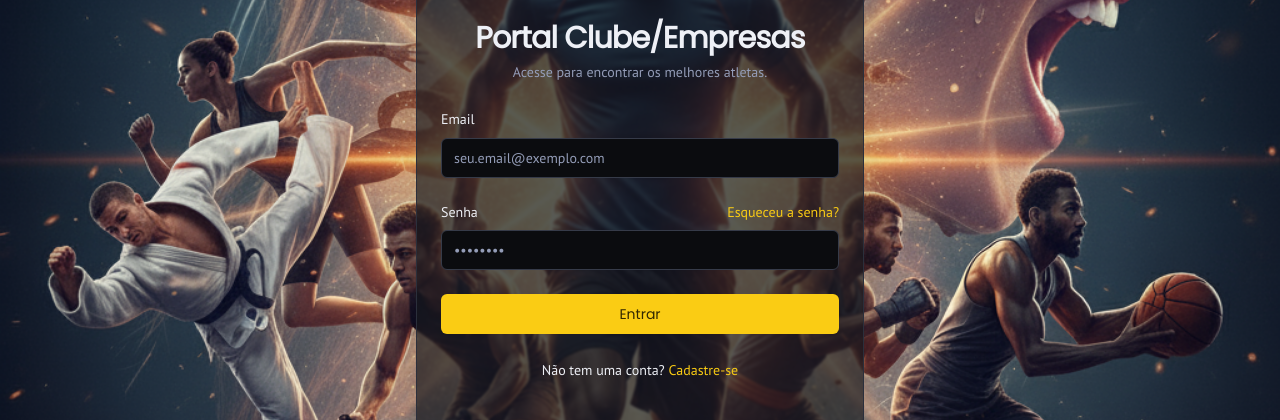
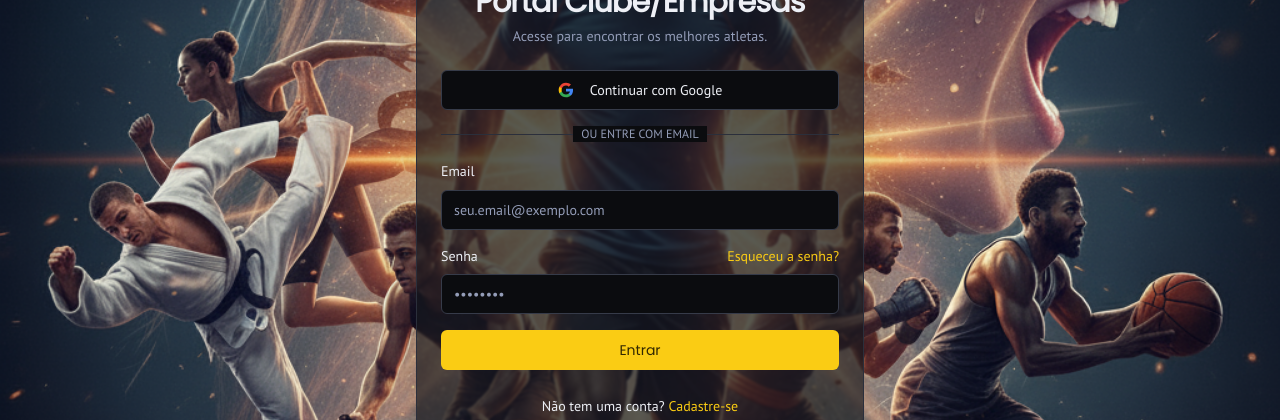
Before and after one commit to irisinteligent/ProSport, a Next.js app: page /club/login in a window 1280 px wide. Shown: the part 198-618 px from the top of the page. Built offline with nearby package versions, Linux system fonts and the light colour scheme; no server answers.

Commit message:
feat: adiciona login com Google + redirect automatico para admin

```diff
--- a/src/components/auth/login-form.tsx
+++ b/src/components/auth/login-form.tsx
@@ -1,84 +1,126 @@
+'use client';
 
-"use client";
+import { zodResolver } from '@hookform/resolvers/zod';
+import { useForm } from 'react-hook-form';
+import { z } from 'zod';
+import { useRouter } from 'next/navigation';
+import Link from 'next/link';
+import { signInWithEmailAndPassword, GoogleAuthProvider, signInWithPopup } from 'firebase/auth';
+import { Loader2 } from 'lucide-react';
+import { useState } from 'react';
 
-import { zodResolver } from "@hookform/resolvers/zod";
-import { useForm } from "react-hook-form";
-import { z } from "zod";
-import { useRouter } from "next/navigation";
-import Link from "next/link";
-
-import { loginUser, logoutUser } from "@/lib/auth-actions";
-import { Button } from "@/components/ui/button";
-import {
-  Form,
-  FormControl,
-  FormField,
-  FormItem,
-  FormLabel,
-  FormMessage,
-} from "@/components/ui/form";
-import { Input } from "@/components/ui/input";
-import { useToast } from "@/hooks/use-toast";
+import { auth } from '@/lib/firebase-client';
+import { createSession, getUserRole } from '@/lib/user-actions';
+import { Button } from '@/components/ui/button';
+import { Form, FormControl, FormField, FormItem, FormLabel, FormMessage } from '@/components/ui/form';
+import { Input } from '@/components/ui/input';
+import { useToast } from '@/hooks/use-toast';
 
 const formSchema = z.object({
-  email: z.string().email({ message: "Endereço de e-mail inválido." }),
-  password: z.string().min(1, { message: "A senha é obrigatória." }),
+  email: z.string().email({ message: 'Endereco de e-mail invalido.' }),
+  password: z.string().min(1, { message: 'A senha e obrigatoria.' }),
 });
 
 interface LoginFormProps {
-  userType: "athlete" | "company" | "club";
+  userType: 'athlete' | 'company' | 'club';
 }
 
+async function redirectAfterLogin(role: string | null, userType: string, router: ReturnType<typeof useRouter>) {
+  if (role === 'admin') {
+    router.push('/admin');
+  } else if (userType === 'company') {
+    router.push('/company/dashboard');
+  } else if (userType === 'club') {
+    router.push('/club/dashboard');
+  } else {
+    router.push('/dashboard');
+  }
+}
 
 export function LoginForm({ userType }: LoginFormProps) {
   const router = useRouter();
   const { toast } = useToast();
+  const [loading, setLoading] = useState(false);
 
   const form = useForm<z.infer<typeof formSchema>>({
     resolver: zodResolver(formSchema),
-    defaultValues: {
-      email: "",
-      password: "",
-    },
+    defaultValues: { email: '', password: '' },
   });
 
   async function onSubmit(values: z.infer<typeof formSchema>) {
-    const result = await loginUser(values);
-
-    if (!result.success) {
-      toast({
-        variant: "destructive",
-        title: "Erro ao entrar",
-        description: result.error,
-      });
-      return;
+    setLoading(true);
+    try {
+      const credential = await signInWithEmailAndPassword(auth, values.email, values.password);
+      const idToken = await credential.user.getIdToken();
+      await createSession(idToken);
+      const role = await getUserRole();
+      toast({ title: 'Login bem-sucedido', description: 'Redirecionando...' });
+      await redirectAfterLogin(role, userType, router);
+    } catch (error: any) {
+      const msg =
+        error.code === 'auth/invalid-credential' || error.code === 'auth/wrong-password'
+          ? 'Email ou senha incorretos.'
+          : error.code === 'auth/too-many-requests'
+          ? 'Muitas tentativas. Aguarde alguns minutos.'
+          : 'Erro ao fazer login. Tente novamente.';
+      toast({ variant: 'destructive', title: 'Erro de login', description: msg });
+    } finally {
+      setLoading(false);
+    }
   }
 
-    if (result.role === "admin") {
-      router.push("/admin");
-    } else if (userType === "athlete" && result.role === "athlete") {
-      router.push("/dashboard");
-    } else if ((userType === "company" || userType === "club") && result.role === "company") {
-      router.push(userType === "club" ? "/club/dashboard" : "/company/dashboard");
-    } else {
-      await logoutUser();
-      toast({
-        variant: "destructive",
-        title: "Acesso negado",
-        description: "Esta conta não tem acesso a este portal.",
-      });
-      return;
+  async function handleGoogleLogin() {
+    setLoading(true);
+    try {
+      const provider = new GoogleAuthProvider();
+      const credential = await signInWithPopup(auth, provider);
+      const idToken = await credential.user.getIdToken();
+      await createSession(idToken);
+      const role = await getUserRole();
+      toast({ title: 'Login bem-sucedido', description: 'Redirecionando...' });
+      await redirectAfterLogin(role, userType, router);
+    } catch (error: any) {
+      if (error.code !== 'auth/popup-closed-by-user') {
+        toast({ variant: 'destructive', title: 'Erro de login', description: 'Erro ao entrar com Google. Tente novamente.' });
       }
-
-    toast({
-      title: "Login bem-sucedido",
-      description: "Redirecionando para o seu painel...",
-    });
+    } finally {
+      setLoading(false);
+    }
   }
 
   return (
+    <div className="space-y-4">
+      <Button
+        type="button"
+        variant="outline"
+        className="w-full"
+        onClick={handleGoogleLogin}
+        disabled={loading}
+      >
+        {loading ? (
+          <Loader2 className="mr-2 h-4 w-4 animate-spin" />
+        ) : (
+          <svg className="mr-2 h-4 w-4" viewBox="0 0 24 24" xmlns="http://www.w3.org/2000/svg">
+            <path d="M22.56 12.25c0-.78-.07-1.53-.2-2.25H12v4.26h5.92c-.26 1.37-1.04 2.53-2.21 3.31v2.77h3.57c2.08-1.92 3.28-4.74 3.28-8.09z" fill="#4285F4"/>
+            <path d="M12 23c2.97 0 5.46-.98 7.28-2.66l-3.57-2.77c-.98.66-2.23 1.06-3.71 1.06-2.86 0-5.29-1.93-6.16-4.53H2.18v2.84C3.99 20.53 7.7 23 12 23z" fill="#34A853"/>
+            <path d="M5.84 14.09c-.22-.66-.35-1.36-.35-2.09s.13-1.43.35-2.09V7.07H2.18C1.43 8.55 1 10.22 1 12s.43 3.45 1.18 4.93l2.85-2.22.81-.62z" fill="#FBBC05"/>
+            <path d="M12 5.38c1.62 0 3.06.56 4.21 1.64l3.15-3.15C17.45 2.09 14.97 1 12 1 7.7 1 3.99 3.47 2.18 7.07l3.66 2.84c.87-2.6 3.3-4.53 6.16-4.53z" fill="#EA4335"/>
+          </svg>
+        )}
+        Continuar com Google
+      </Button>
+
+      <div className="relative">
+        <div className="absolute inset-0 flex items-center">
+          <span className="w-full border-t" />
+        </div>
+        <div className="relative flex justify-center text-xs uppercase">
+          <span className="bg-background px-2 text-muted-foreground">ou entre com email</span>
+        </div>
+      </div>
+
       <Form {...form}>
-      <form onSubmit={form.handleSubmit(onSubmit)} className="space-y-6">
+        <form onSubmit={form.handleSubmit(onSubmit)} className="space-y-4">
           <FormField
             control={form.control}
             name="email"
@@ -110,10 +152,12 @@ export function LoginForm({ userType }: LoginFormProps) {
               </FormItem>
             )}
           />
-        <Button type="submit" className="w-full font-headline" disabled={form.formState.isSubmitting}>
+          <Button type="submit" className="w-full font-headline" disabled={loading}>
+            {loading ? <Loader2 className="mr-2 h-4 w-4 animate-spin" /> : null}
             Entrar
           </Button>
         </form>
       </Form>
+    </div>
   );
 }
--- a/src/lib/user-actions.ts
+++ b/src/lib/user-actions.ts
@@ -46,6 +46,16 @@ export async function getSessionUid(): Promise<string | null> {
   return cookieStore.get('__session')?.value ?? null;
 }
 
+/** Retorna a role do usuario logado (ex: "admin", "athlete") */
+export async function getUserRole(): Promise<string | null> {
+  const uid = await getSessionUid();
+  if (!uid) return null;
+  const snap = await adminDb.collection('users').doc(uid).get();
+  if (!snap.exists) return null;
+  return snap.data()?.role ?? null;
+}
+
+
 /** Cria perfil do usuario no Firestore apos cadastro */
 export async function createUserProfile(data: {
   uid: string;
```
Lines whose indentation alone changed are shown as unchanged.
